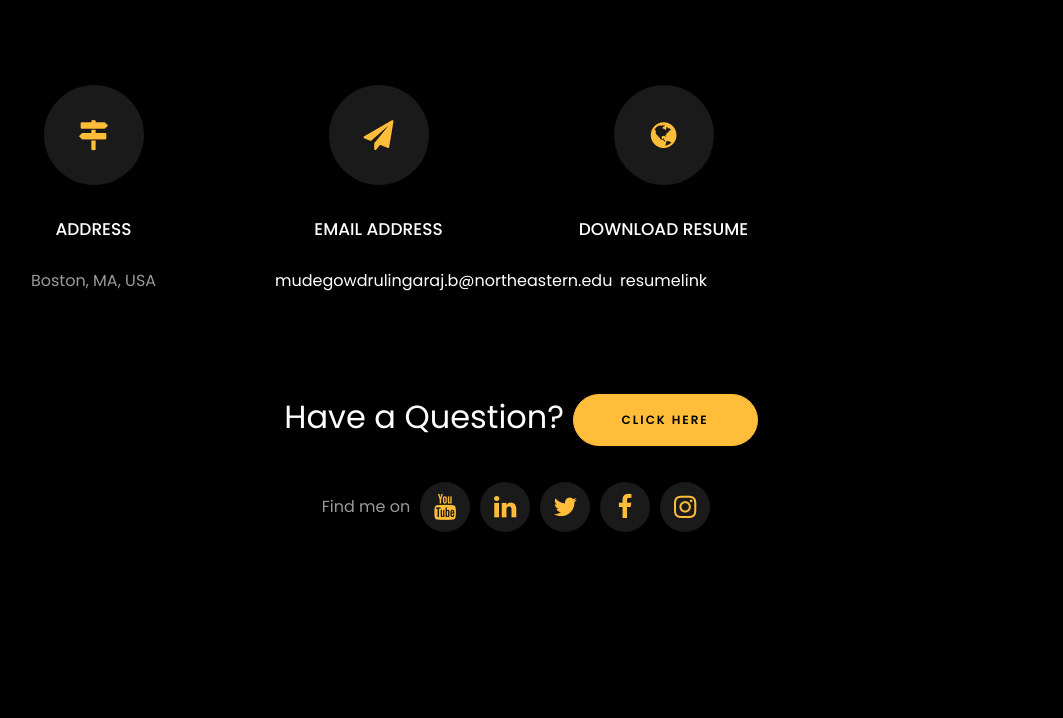
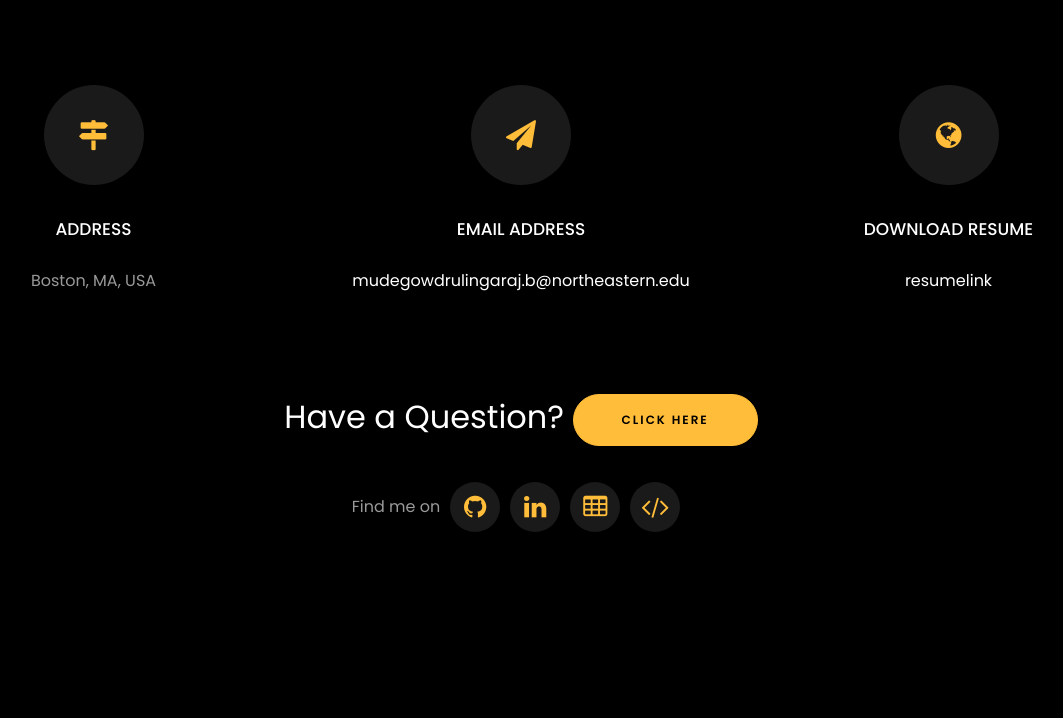
Before and after one commit to Bhoomiml/Bhoomika_Portfolio, a plain HTML site: page Portfolio-Website-Template-main1/Portfolio-Website-Template-main/index.html in a window 1280 px wide. Shown: the part 5442-6160 px from the top of the page, without its empty margins (119-1182 px from the left). Drawn offline with Linux system fonts and the light colour scheme; animation ran at ten frames a second; files whose address does not match are found by name.

Commit message:
Update index.html

```diff
--- a/Portfolio-Website-Template-main1/Portfolio-Website-Template-main/index.html
+++ b/Portfolio-Website-Template-main1/Portfolio-Website-Template-main/index.html
@@ -141,7 +141,7 @@
 	      	<div class="overlay"></div>
 	         <div class="container">
 	          <div class="row d-md-flex no-gutters slider-text align-items-end justify-content-end" data-scrollax-parent="true">
-	          	<div class="one-third js-fullheight order-md-last img" style="background-image:url(C:\Users\bhoom\Downloads\northeastern\Portfolio-Website-Template-main\Portfolio-Website-Template-main\images\aboutme1.jpg);">
+	          	<div class="one-third js-fullheight order-md-last img" style="background-image:url(c:\Users\bhoom\Downloads\northeastern\Portfolio-Website-Template-main\Portfolio-Website-Template-main\images\aboutme1.jpg);">
 	          	 <div class="overlay"></div>
 	          	</div>
 		          <div class="one-forth d-flex  align-items-center ftco-animate" data-scrollax=" properties: { translateY: '70%' }">
@@ -497,8 +497,8 @@
           <div class="col-md d-flex justify-content-center counter-wrap ftco-animate">
             <div class="block-18">
               <div class="text">
-                <strong class="number" data-number="1000">0</strong>
-                <span>Mentored Students</span>
+                <strong class="number" data-number="10">0</strong>
+                <span>Volunteering events</span>
               </div>
             </div>
           </div>
@@ -550,7 +550,7 @@
 	            <p>Boston, MA, USA</p>
 	          </div>
           </div>
-          <div class="col-md-6 col-lg-3 d-flex ftco-animate">
+          <div class="col-md-9 col-lg-6 d-flex ftco-animate">
           	<div class="align-self-stretch box p-4 text-center">
           		<div class="icon d-flex align-items-center justify-content-center">
           			<span class="icon-paper-plane"></span>
@@ -582,11 +582,11 @@
 				<br>
 					<ul class="ftco-footer-social list-unstyled d-flex justify-content-center align-items-center mb-0">
 					  <li class="ftco-animate normal-txt">Find me on  </li>
-					  <li class="ftco-animate"><a href="https://www.youtube.com/@RishabhMishraOfficial"><span class="icon-youtube"></span></a></li>
-					  <li class="ftco-animate"><a href="https://www.linkedin.com/in/rishabhnmishra/"><span class="icon-linkedin"></span></a></li>
-					  <li class="ftco-animate"><a href="https://twitter.com/rishabhnmishra"><span class="icon-twitter"></span></a></li>
-					  <li class="ftco-animate"><a href="https://twitter.com/rishabhnmishra"><span class="icon-facebook"></span></a></li>
-				      <li class="ftco-animate"><a href="https://www.instagram.com/rishabhnmishra/"><span class="icon-instagram"></span></a></li>
+					  <li class="ftco-animate"><a href="https://github.com/Bhoomiml"><span class="icon-github"></span></a></li>
+					  <li class="ftco-animate"><a href="https://www.linkedin.com/in/bhoomika-lingaraju/"><span class="icon-linkedin"></span></a></li>
+					  <li class="ftco-animate"><a href="https://public.tableau.com/app/profile/bhoomika.mudegowdru/vizzes"><span class="icon-table"></span></a></li>
+					  <li class="ftco-animate"><a href="https://leetcode.com/u/Bhoomika_Lingaraju/"><span class="icon-code"></span></a></li>
+
 					</ul>
 				<br>
 		   </div>
```
